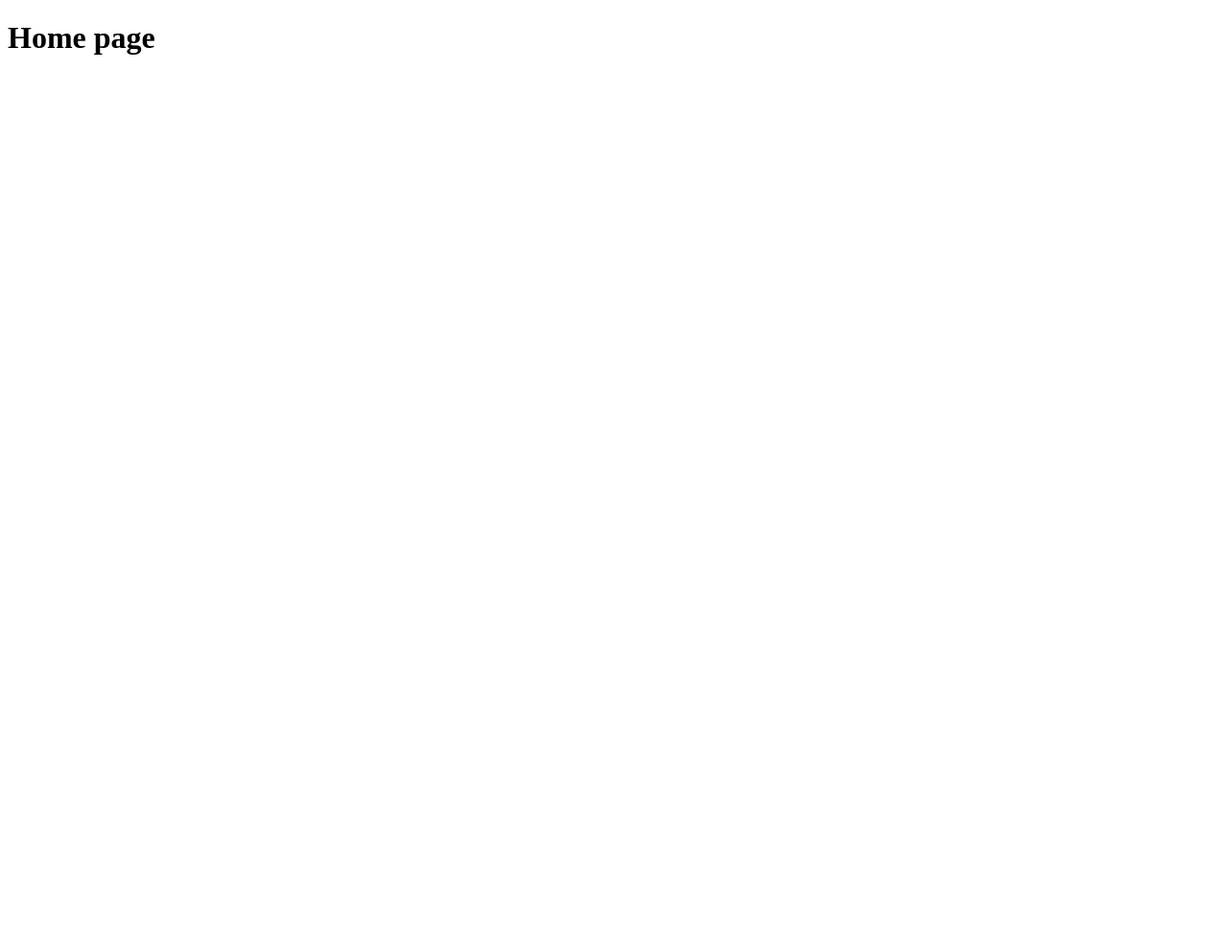
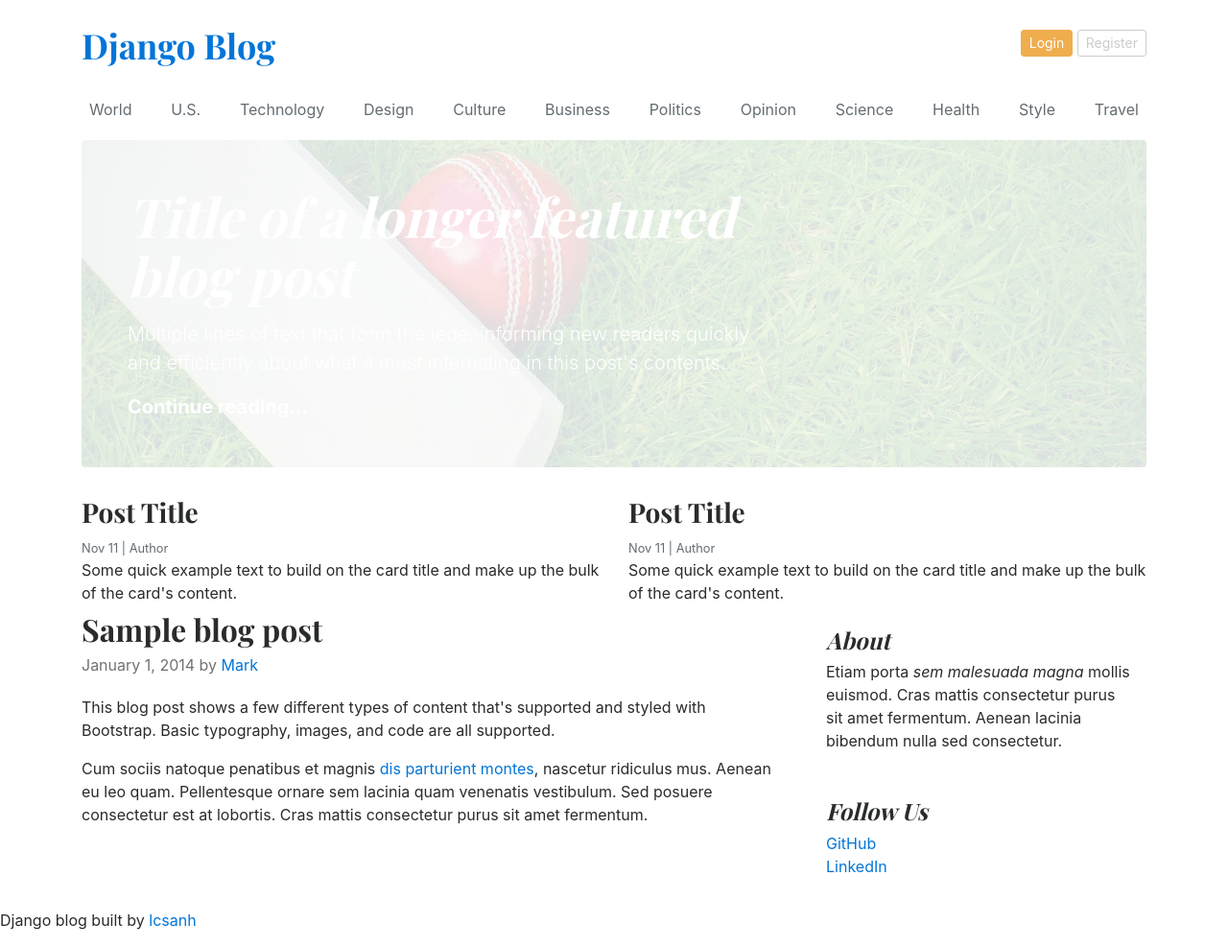
Before and after one commit to congsanhle99/django-blog, a Django app: page / in a window 1280 px wide. Before the commit the page is almost empty. Shown: the whole page at 96% size. Before the commit the page ends 57 px from the top, so only its background shows below. Run offline with Django 4.2, Linux system fonts and the light colour scheme.

Commit message:
blog home page

```diff
--- a/blog_main/settings.py
+++ b/blog_main/settings.py
@@ -116,6 +116,10 @@ USE_TZ = True
 # https://docs.djangoproject.com/en/4.2/howto/static-files/
 
 STATIC_URL = 'static/'
+STATIC_ROOT = BASE_DIR / 'static/'
+STATICFILES_DIRS = [
+    'blog_main/static'
+]
 
 # Default primary key field type
 # https://docs.djangoproject.com/en/4.2/ref/settings/#default-auto-field
--- /dev/null
+++ b/blog_main/static/css/blog.css
@@ -0,0 +1,48 @@
+/* stylelint-disable stylistic/selector-list-comma-newline-after */
+
+.blog-header-logo {
+  font-family: "Playfair Display", Georgia, "Times New Roman", serif /*rtl:Amiri, Georgia, "Times New Roman", serif*/;
+  font-size: 2.25rem;
+}
+
+.blog-header-logo:hover {
+  text-decoration: none;
+}
+
+h1,
+h2,
+h3,
+h4,
+h5,
+h6 {
+  font-family: "Playfair Display", Georgia, "Times New Roman", serif /*rtl:Amiri, Georgia, "Times New Roman", serif*/;
+}
+
+.flex-auto {
+  flex: 0 0 auto;
+}
+
+.h-250 {
+  height: 250px;
+}
+@media (min-width: 768px) {
+  .h-md-250 {
+    height: 250px;
+  }
+}
+
+/* Pagination */
+.blog-pagination {
+  margin-bottom: 4rem;
+}
+
+/*
+ * Blog posts
+ */
+.blog-post {
+  margin-bottom: 4rem;
+}
+.blog-post-meta {
+  margin-bottom: 1.25rem;
+  color: #727272;
+}
--- a/templates/home.html
+++ b/templates/home.html
@@ -1,25 +1,137 @@
+{% load static %}
+
 <!DOCTYPE html>
-<!--[if lt IE 7]>      <html class="no-js lt-ie9 lt-ie8 lt-ie7"> <![endif]-->
-<!--[if IE 7]>         <html class="no-js lt-ie9 lt-ie8"> <![endif]-->
-<!--[if IE 8]>         <html class="no-js lt-ie9"> <![endif]-->
-<!--[if gt IE 8]>      <html class="no-js"> <!--<![endif]-->
-<html>
+<html lang="en">
   <head>
-    <meta charset="utf-8" />
+    <meta charset="UTF-8" />
     <meta http-equiv="X-UA-Compatible" content="IE=edge" />
-    <title>Djang Blog</title>
-    <meta name="description" content="" />
-    <meta name="viewport" content="width=device-width, initial-scale=1" />
-    <link rel="stylesheet" href="" />
+    <meta name="viewport" content="width=device-width, initial-scale=1.0" />
+    <title>Django Blogs</title>
+    <link href="https://getbootstrap.com/docs/4.0/dist/css/bootstrap.min.css" rel="stylesheet" />
+    <link href="https://fonts.googleapis.com/css?family=Playfair+Display:700,900" rel="stylesheet" />
+    <link href="{% static 'css/blog.css' %}" rel="stylesheet" />
   </head>
   <body>
-    <!--[if lt IE 7]>
-      <p class="browsehappy">
-        You are using an <strong>outdated</strong> browser. Please <a href="#">upgrade your browser</a> to improve your
-        experience.
-      </p>
-    <![endif]-->
-    <h1>Home page</h1>
-    <script src="" async defer></script>
+    <div class="container">
+      <header class="blog-header py-3">
+        <div class="row flex-nowrap justify-content-between align-items-center">
+          <div class="col-8 pt-1">
+            <a class="blog-header-logo text-dark" href="/">Django Blog</a>
+          </div>
+          <div class="col-4 d-flex justify-content-end align-items-center">
+            <a class="btn btn-sm btn-warning" href="#">Login</a> &nbsp;
+            <a class="btn btn-sm btn-outline-secondary" href="#">Register</a>
+          </div>
+        </div>
+      </header>
+
+      <div class="nav-scroller py-1 mb-2">
+        <nav class="nav d-flex justify-content-between">
+          <a class="p-2 text-muted" href="#">World</a>
+          <a class="p-2 text-muted" href="#">U.S.</a>
+          <a class="p-2 text-muted" href="#">Technology</a>
+          <a class="p-2 text-muted" href="#">Design</a>
+          <a class="p-2 text-muted" href="#">Culture</a>
+          <a class="p-2 text-muted" href="#">Business</a>
+          <a class="p-2 text-muted" href="#">Politics</a>
+          <a class="p-2 text-muted" href="#">Opinion</a>
+          <a class="p-2 text-muted" href="#">Science</a>
+          <a class="p-2 text-muted" href="#">Health</a>
+          <a class="p-2 text-muted" href="#">Style</a>
+          <a class="p-2 text-muted" href="#">Travel</a>
+        </nav>
+      </div>
+
+      <div
+        class="jumbotron p-3 p-md-5 text-white rounded bg-dark"
+        style="
+          background-image: url({% static 'images/cricket.jpg' %});
+          background-blend-mode: overlay;
+          background-size: cover;
+        "
+      >
+        <div class="col-md-8 px-0">
+          <h1 class="display-4 font-italic">Title of a longer featured blog post</h1>
+          <p class="lead my-3">
+            Multiple lines of text that form the lede, informing new readers quickly and efficiently about what's most
+            interesting in this post's contents.
+          </p>
+          <p class="lead mb-0"><a href="#" class="text-white font-weight-bold">Continue reading...</a></p>
+        </div>
+      </div>
+
+      <div class="row mb-2">
+        <div class="col-md-6">
+          <div class="card border-0">
+            <div class="card-body">
+              <h3>Post Title</h3>
+              <small class="mb-1 text-muted">Nov 11 | Author</small>
+              <p class="card-text">
+                Some quick example text to build on the card title and make up the bulk of the card's content.
+              </p>
+            </div>
+          </div>
+        </div>
+        <div class="col-md-6">
+          <div class="card border-0">
+            <div class="card-body">
+              <h3>Post Title</h3>
+              <small class="mb-1 text-muted">Nov 11 | Author</small>
+              <p class="card-text">
+                Some quick example text to build on the card title and make up the bulk of the card's content.
+              </p>
+            </div>
+          </div>
+        </div>
+      </div>
+
+      <main role="main" class="container p-0">
+        <div class="row">
+          <div class="col-md-8 blog-main">
+            <div class="blog-post">
+              <h2 class="blog-post-title">Sample blog post</h2>
+              <p class="blog-post-meta">January 1, 2014 by <a href="#">Mark</a></p>
+
+              <p>
+                This blog post shows a few different types of content that's supported and styled with Bootstrap. Basic
+                typography, images, and code are all supported.
+              </p>
+
+              <p>
+                Cum sociis natoque penatibus et magnis <a href="#">dis parturient montes</a>, nascetur ridiculus mus.
+                Aenean eu leo quam. Pellentesque ornare sem lacinia quam venenatis vestibulum. Sed posuere consectetur
+                est at lobortis. Cras mattis consectetur purus sit amet fermentum.
+              </p>
+            </div>
+            <!-- /.blog-post -->
+          </div>
+          <!-- /.blog-main -->
+
+          <aside class="col-md-4 blog-sidebar">
+            <div class="p-3 mb-3 bg-light rounded">
+              <h4 class="font-italic">About</h4>
+              <p class="mb-0">
+                Etiam porta <em>sem malesuada magna</em> mollis euismod. Cras mattis consectetur purus sit amet
+                fermentum. Aenean lacinia bibendum nulla sed consectetur.
+              </p>
+            </div>
+
+            <div class="p-3">
+              <h4 class="font-italic">Follow Us</h4>
+              <ol class="list-unstyled">
+                <li><a href="#">GitHub</a></li>
+                <li><a href="#">LinkedIn</a></li>
+              </ol>
+            </div>
+          </aside>
+          <!-- /.blog-sidebar -->
+        </div>
+        <!-- /.row -->
+      </main>
+      <!-- /.container -->
+    </div>
+    <footer class="blog-footer">
+      <p>Django blog built by <a href="#">lcsanh</a></p>
+    </footer>
   </body>
 </html>
```
Also changed, not shown: blog_main/static/images/cricket.jpg (added).
